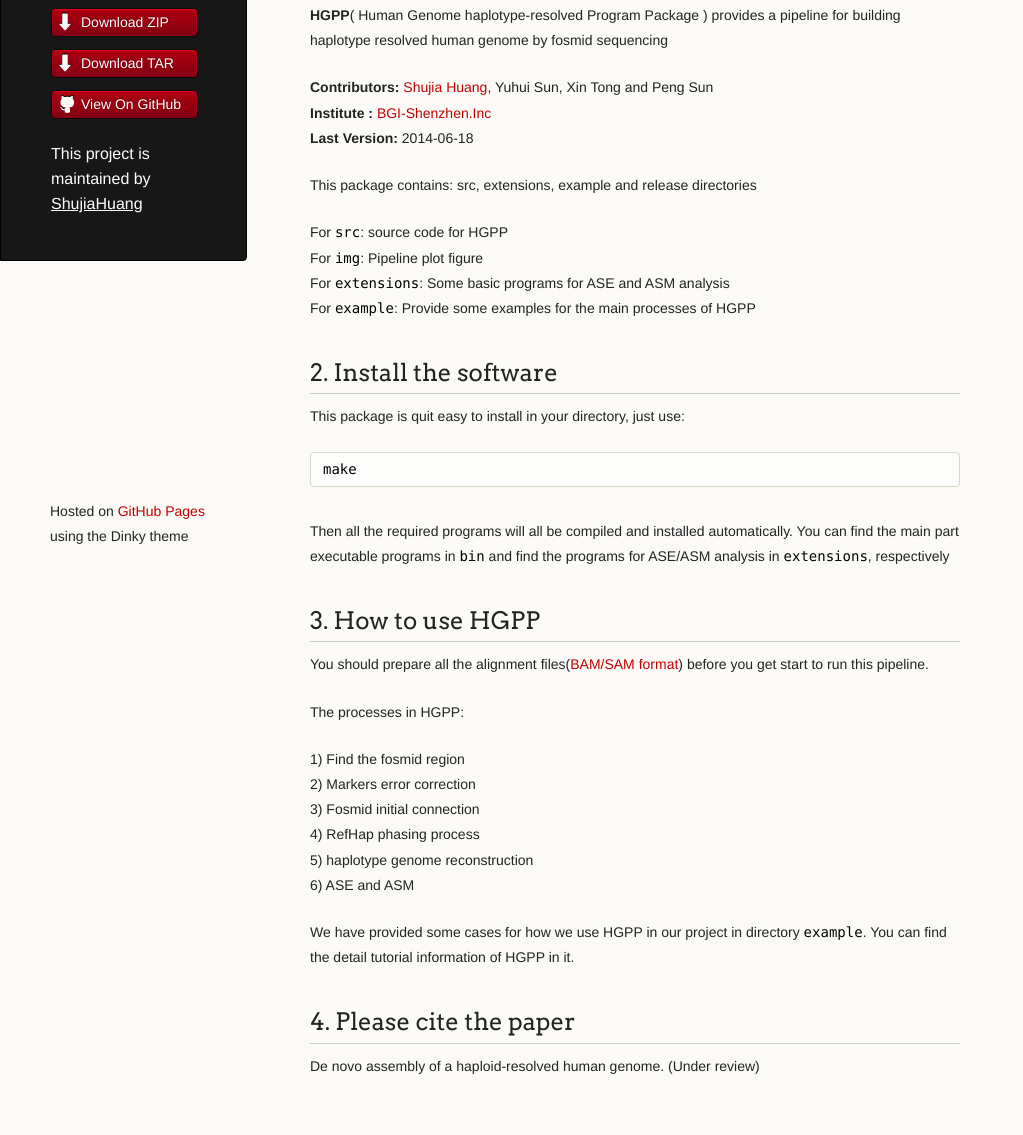
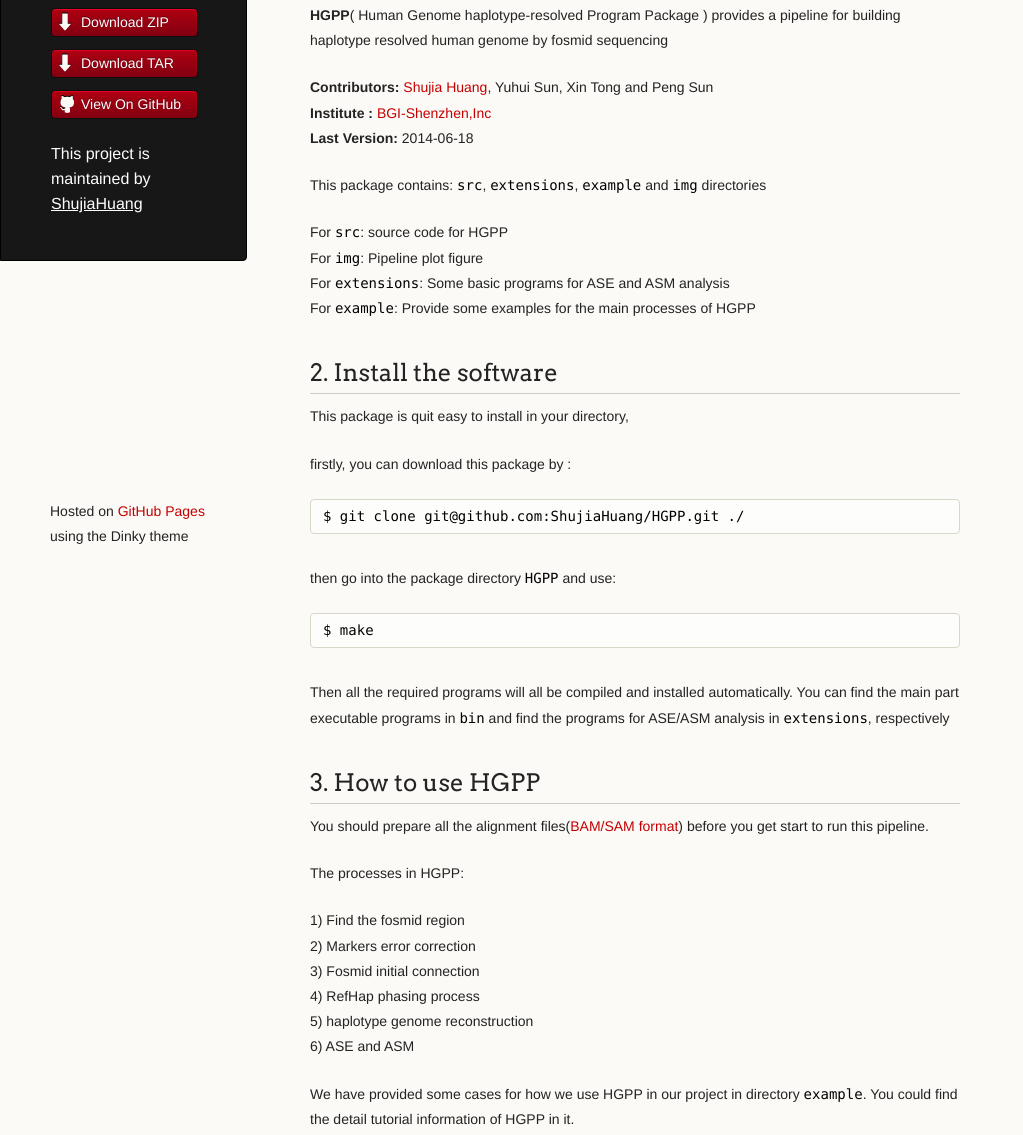
Before and after one commit to ShujiaHuang/HGPP, a plain HTML site: page index.html in a window 1280 px wide. Shown: the part 219-1354 px from the top of the page, without its empty margins (0-1023 px from the left). Drawn offline with Linux system fonts and the light colour scheme.

```diff
--- a/index.html
+++ b/index.html
@@ -41,10 +41,10 @@
 <p><strong>HGPP</strong>( Human Genome haplotype-resolved Program Package ) provides a pipeline for building haplotype resolved human genome by fosmid sequencing </p>
 
 <p><strong>Contributors:</strong> <a href="https://github.com/ShujiaHuang">Shujia Huang</a>, Yuhui Sun, Xin Tong and Peng Sun <br>
-<strong>Institute   :</strong> <a href="http://www.genomics.cn/">BGI-Shenzhen.Inc</a>    <br>
+<strong>Institute   :</strong> <a href="http://www.genomics.cn/">BGI-Shenzhen,Inc</a>    <br>
 <strong>Last Version:</strong> 2014-06-18                                     <br></p>
 
-<p>This package contains: src, extensions, example and release directories</p>
+<p>This package contains: <code>src</code>, <code>extensions</code>, <code>example</code> and <code>img</code> directories</p>
 
 <p>For <code>src</code>: source code for HGPP<br>
 For <code>img</code>: Pipeline plot figure<br>
@@ -54,9 +54,16 @@ For <code>example</code>: Provide some examples for the main processes of HGPP
 <h2>
 <a id="2-install-the-software" class="anchor" href="#2-install-the-software" aria-hidden="true"><span class="octicon octicon-link"></span></a>2. Install the software</h2>
 
-<p>This package is quit easy to install in your directory, just use:</p>
+<p>This package is quit easy to install in your directory, </p>
 
-<pre><code>make
+<p>firstly, you can download this package by :</p>
+
+<pre><code>$ git clone git@github.com:ShujiaHuang/HGPP.git ./
+</code></pre>
+
+<p>then go into the package directory <code>HGPP</code> and use:</p>
+
+<pre><code>$ make
 </code></pre>
 
 <p>Then all the required programs will all be compiled and installed automatically. You can find the main part executable programs in <code>bin</code> and find the programs for ASE/ASM analysis in <code>extensions</code>, respectively </p>
@@ -75,7 +82,7 @@ For <code>example</code>: Provide some examples for the main processes of HGPP
 5) haplotype genome reconstruction<br>
 6) ASE and ASM       </p>
 
-<p>We have provided some cases for how we use HGPP in our project in directory <code>example</code>. You can find the detail tutorial information of HGPP in it. </p>
+<p>We have provided some cases for how we use HGPP in our project in directory <code>example</code>. You could find the detail tutorial information of HGPP in it. </p>
 
 <h2>
 <a id="4-please-cite-the-paper" class="anchor" href="#4-please-cite-the-paper" aria-hidden="true"><span class="octicon octicon-link"></span></a>4. Please cite the paper</h2>
```
Also changed, not shown: params.json (+1 -1 lines).
